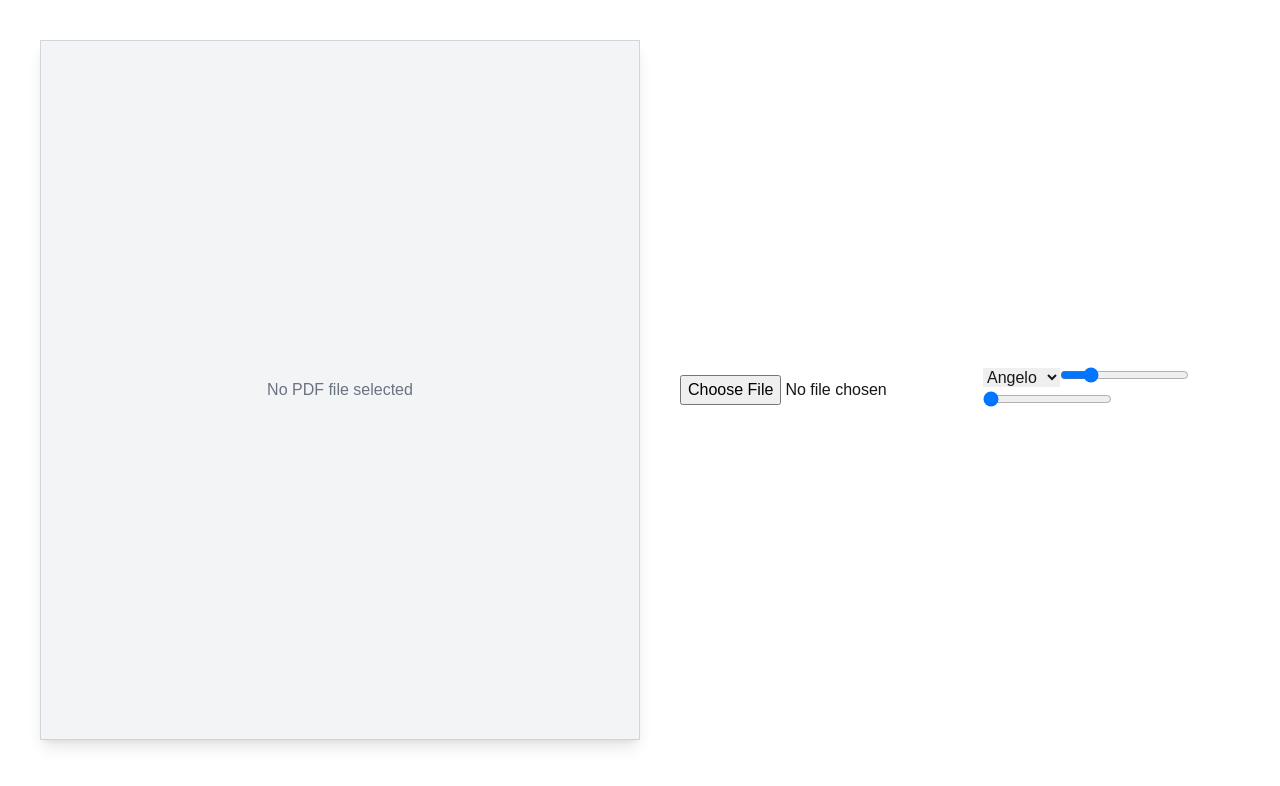
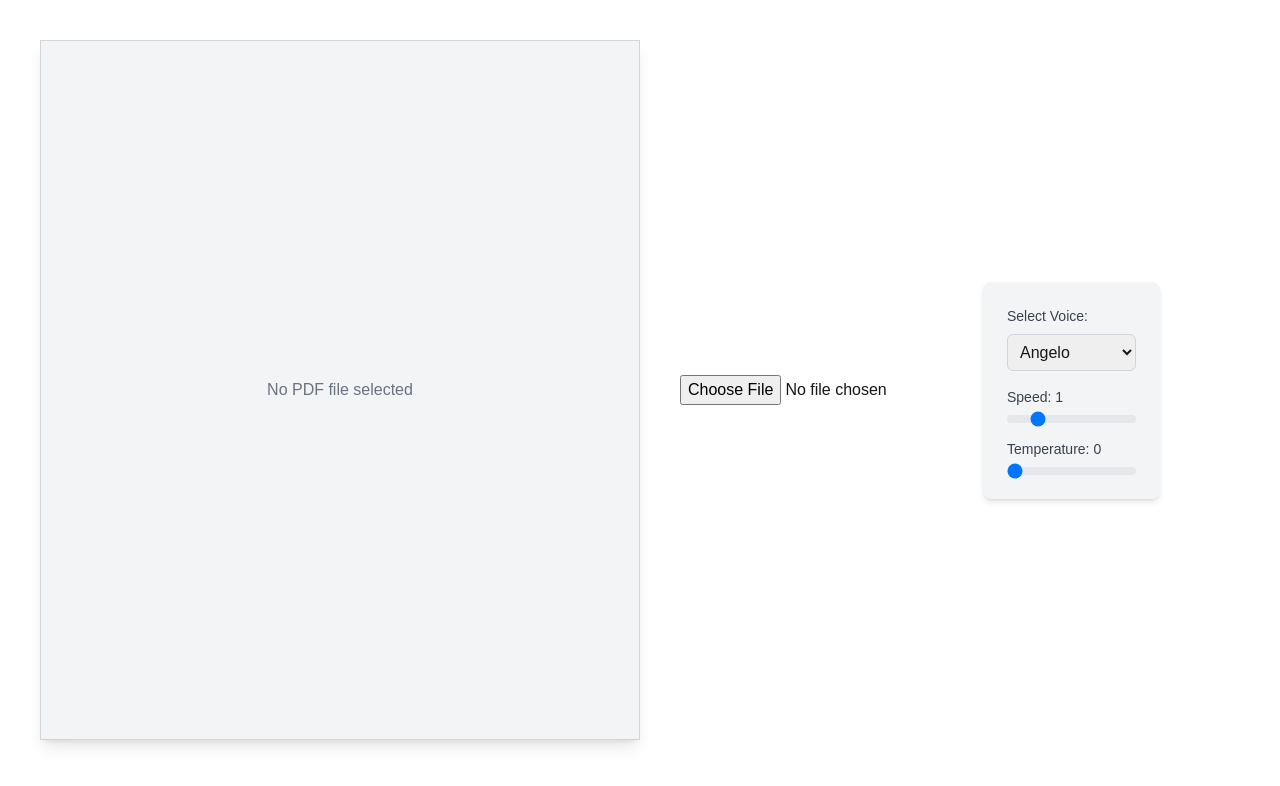
Before and after one commit to Mouzone/playai-interview, a Next.js app: page / in a window 1280 px wide. Shown: the top 786 px of the page. Built offline with nearby package versions, Linux system fonts and the light colour scheme.

Commit message:
Stylize audio modfiiers

```diff
--- a/app/page.tsx
+++ b/app/page.tsx
@@ -173,28 +173,67 @@ export default function App() {
                     )}
 
                     {/* Audio Controllables */}
-                    <div>
-                        <select onChange={(e) => setAudioControllables({...audioControllables, voice: e.target.value})}>
-                            {
-                                Object.entries(voices).map(([key, value]) => {
-                                    return <option value={value}> { key }</option>
+                    <div className="space-y-4 p-6 bg-gray-100 rounded-lg shadow-md">
+                        {/* Dropdown for Voice Selection */}
+                        <div className="flex flex-col space-y-2">
+                            <label className="text-sm font-medium text-gray-700">Select Voice:</label>
+                            <select
+                                onChange={(e) =>
+                                    setAudioControllables({ ...audioControllables, voice: e.target.value })
+                                }
+                                className="p-2 border border-gray-300 rounded-md focus:outline-none focus:ring-2 focus:ring-blue-500"
+                            >
+                            {Object.entries(voices).map(([key, value]) => (
+                                <option key={key} value={value}>
+                                    {key}
+                                </option>
+                            ))}
+                            </select>
+                        </div>
+
+                        {/* Slider for Speed */}
+                        <div className="flex flex-col space-y-2">
+                            <label className="text-sm font-medium text-gray-700">
+                                Speed: {audioControllables.speed}
+                            </label>
+                            <input
+                                type="range"
+                                min="0"
+                                max="5"
+                                value={audioControllables.speed}
+                                onChange={(e) => {
+                                    const newValue = parseFloat(e.target.value)
+                                    setAudioControllables({
+                                        ...audioControllables,
+                                        speed: newValue === 0 ? 0.1 : newValue,
                                     })
                                 }
-                        </select>
-                        <input
-                            type="range"
-                            min="0.1"
-                            max="5"
-                            value={audioControllables.speed}
-                            onChange={(e) => setAudioControllables({...audioControllables, speed: parseInt(e.target.value)})}
+
+                                }
+                                className="w-full h-2 bg-gray-200 rounded-lg appearance-none cursor-pointer focus:outline-none focus:ring-2 focus:ring-blue-500"
                             />
+                        </div>
+
+                        {/* Slider for Temperature */}
+                        <div className="flex flex-col space-y-2">
+                            <label className="text-sm font-medium text-gray-700">
+                                Temperature: {audioControllables.temperature}
+                            </label>
                             <input
                                 type="range"
                                 min="0"
                                 max="2"
+                                step=".1"
                                 value={audioControllables.temperature}
-                            onChange={(e) => setAudioControllables({...audioControllables, temperature: parseInt(e.target.value)})}
+                                onChange={(e) =>
+                                    setAudioControllables({
+                                    ...audioControllables,
+                                    temperature: parseFloat(e.target.value),
+                                    })
+                                }
+                                className="w-full h-2 bg-gray-200 rounded-lg appearance-none cursor-pointer focus:outline-none focus:ring-2 focus:ring-blue-500"
                             />
+                        </div>
                     </div>
                 </div>
             </div>
```
Lines whose indentation alone changed are shown as unchanged.
